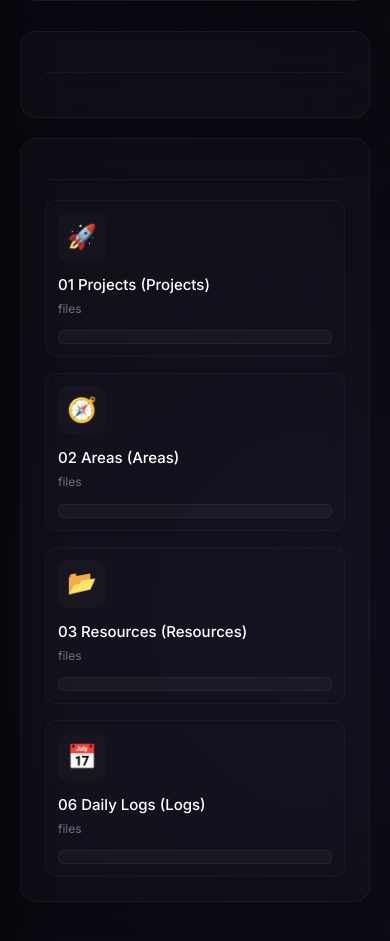
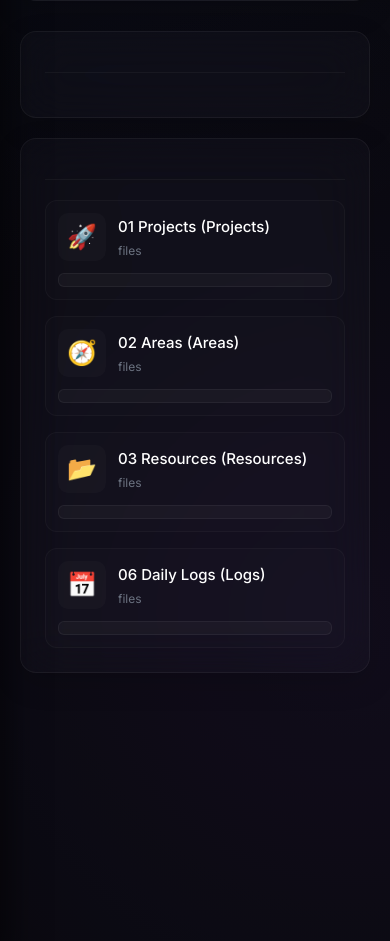
Before and after one commit to weby-homelab/ai-second-brain-gui, a FastAPI app: template templates/dashboard.html in a window 390 px wide. Shown: the part 749-1690 px from the top of the page. Run offline with FastAPI, Linux system fonts and the light colour scheme; the template is opened without the code that fills it, so the values that code supplies are empty; parts of the project's set-up code (start-up, migrations or seed data) failed here and were passed over.

Commit message:
fix: optimize recent updates and structure navigation cards for mobile viewport

```diff
--- a/static/style.css
+++ b/static/style.css
@@ -426,15 +426,21 @@ body {
     display: flex;
     align-items: center;
     gap: 12px;
+    min-width: 0;
+    flex: 1;
 }
 
 .recent-item-name {
     font-weight: 500;
+    word-break: break-word;
+    overflow-wrap: anywhere;
 }
 
 .recent-item-time {
     font-size: 12px;
     color: #6b7280;
+    flex-shrink: 0;
+    margin-left: 12px;
 }
 
 /* Category Explorer List */
@@ -445,7 +451,8 @@ body {
 }
 
 .category-item {
-    display: flex;
+    display: grid;
+    grid-template-columns: auto 1fr auto;
     align-items: center;
     gap: 16px;
     padding: 12px;
@@ -466,14 +473,16 @@ body {
 }
 
 .category-details {
-    flex-grow: 1;
     display: flex;
     flex-direction: column;
+    min-width: 0;
 }
 
 .category-name {
     font-weight: 500;
     color: #ffffff;
+    word-break: break-word;
+    overflow-wrap: anywhere;
 }
 
 .category-count {
@@ -931,17 +940,21 @@ body {
         gap: 8px;
     }
 
+    .recent-item-info {
+        width: 100%;
+    }
+
     .recent-item-time {
         align-self: flex-end;
     }
 
     .category-item {
-        flex-direction: column;
-        align-items: flex-start;
+        grid-template-columns: auto 1fr;
         gap: 12px;
     }
 
     .category-btn {
+        grid-column: span 2;
         width: 100%;
         text-align: center;
     }
```
